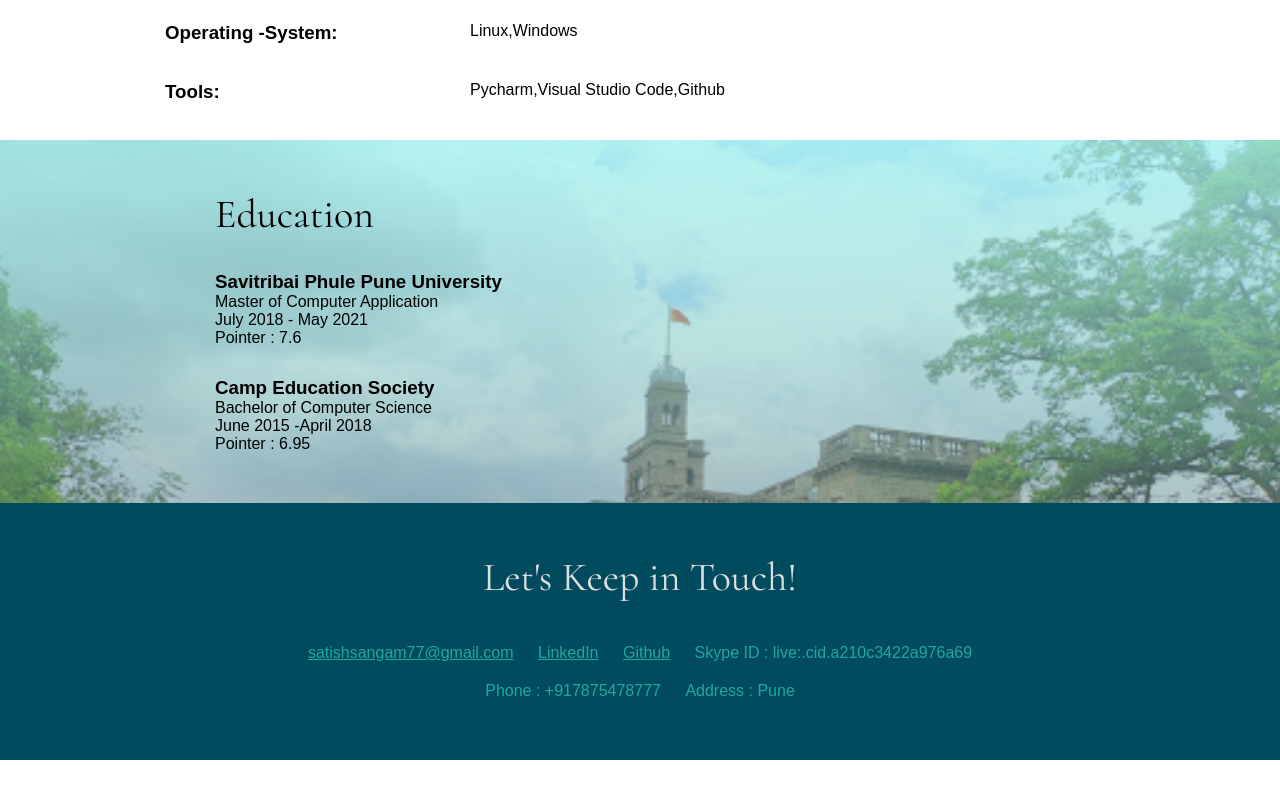
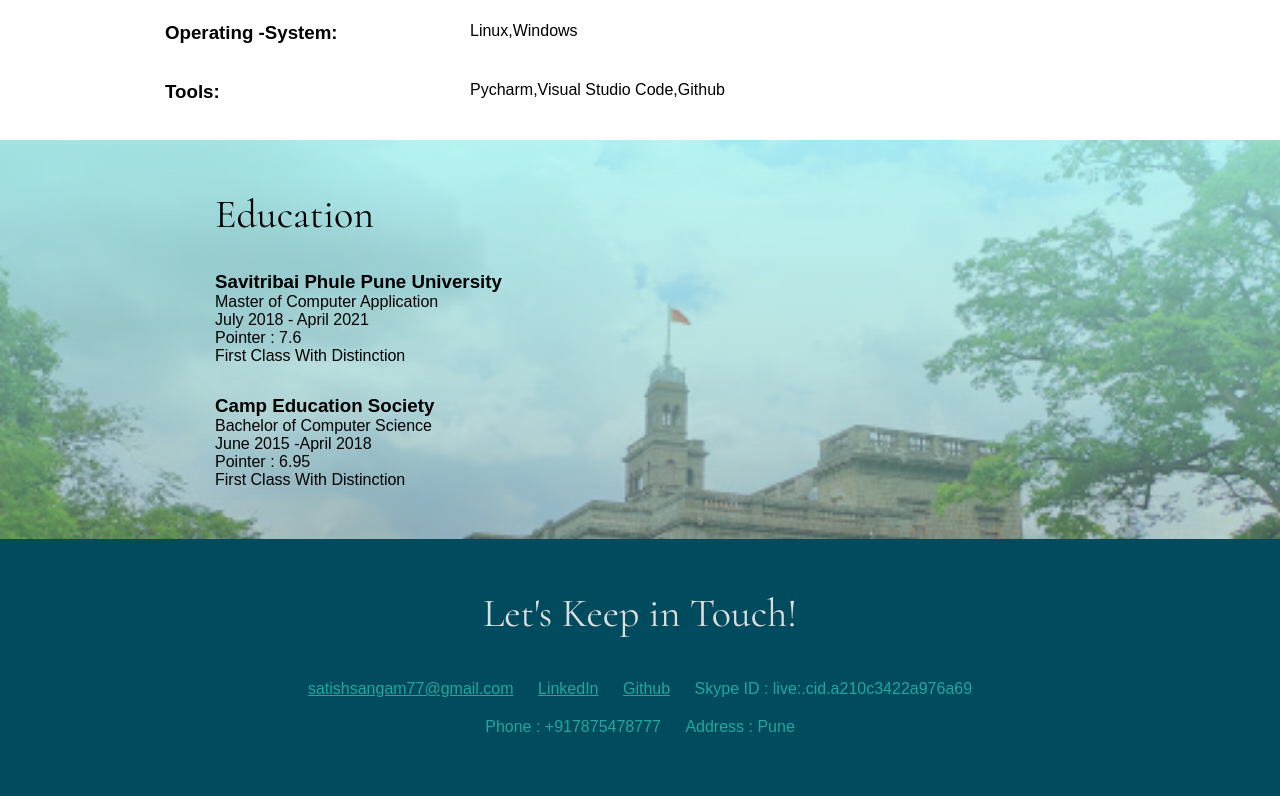
Before and after one commit to satishs97/CV, a plain HTML site: page index.html in a window 1280 px wide. Shown: the part 1882-2678 px from the top of the page. Before the commit the page ends 2642 px from the top, so only its background shows below. Drawn offline with Linux system fonts and the light colour scheme; a web font is replaced by a local one.

Commit message:
Update index.html

```diff
--- a/index.html
+++ b/index.html
@@ -165,8 +165,9 @@
         <!-- School 1 details. -->
         <h3>Savitribai Phule Pune University</h3>
         <p>Master of Computer Application</p>
-        <p>July 2018 - May 2021</p>
+        <p>July 2018 - April 2021</p>
         <p>Pointer : 7.6</p>
+        <p>First Class With Distinction</p>
 
 
         <!-- School 2 details. -->
@@ -174,6 +175,7 @@
         <p>Bachelor of Computer Science</p>
         <p>June 2015 -April 2018 </p>
         <p>Pointer : 6.95</p>
+        <p>First Class With Distinction</p>
 
       </div>
     </section>
```
